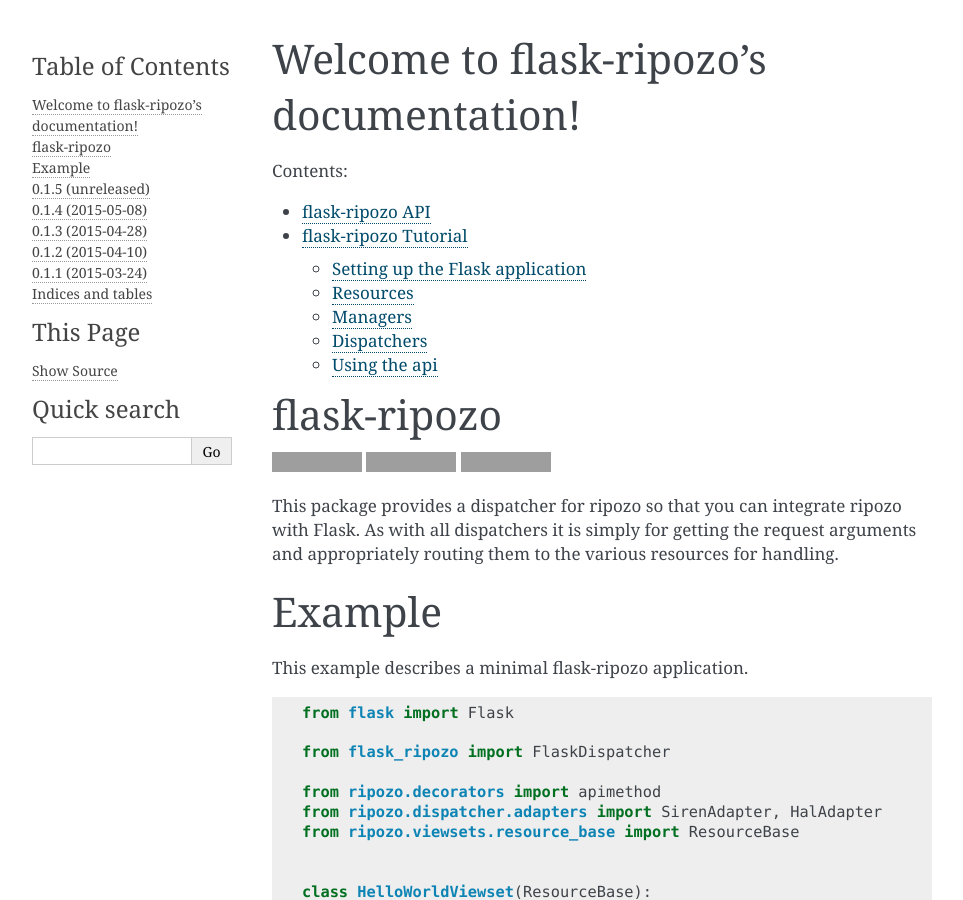
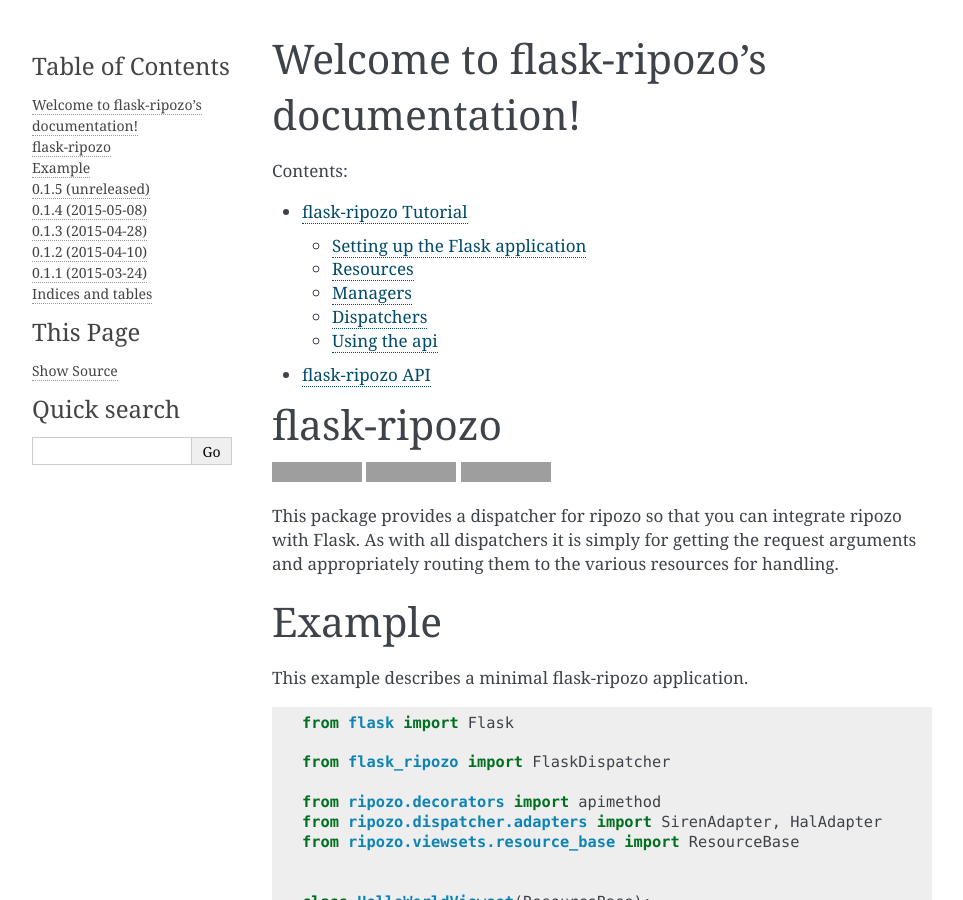
Before and after one commit to vertical-knowledge/flask-ripozo, a Sphinx documentation site: the page built from docs/source/index.rst, in a window 1280 px wide and 900 px high, cut to the strip 0-900 px from the top of the window. Shown: the whole strip, without its empty margins (148-1111 px from the left). Built offline with Sphinx 7.4.7, drawn with Linux system fonts in a browser that asks for light colours; grey boxes are pictures that could not be loaded.

Commit message:
reorder.

```diff
--- a/docs/source/index.rst
+++ b/docs/source/index.rst
@@ -11,8 +11,8 @@
 .. toctree::
     :maxdepth: 2
 
+    ./flask_tutorial.rst
     ./API/flask_ripozo.rst
-    ./flask_tutorial.rst
 
 .. include:: ../../README.rst
 
```
